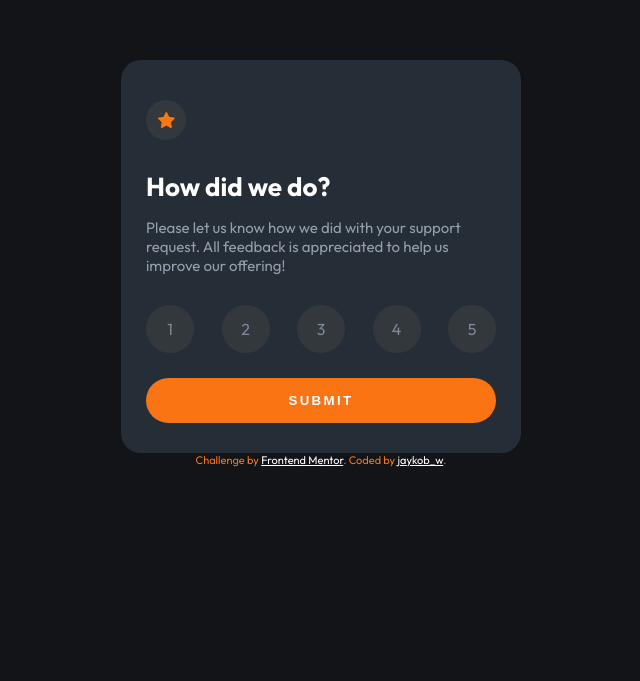
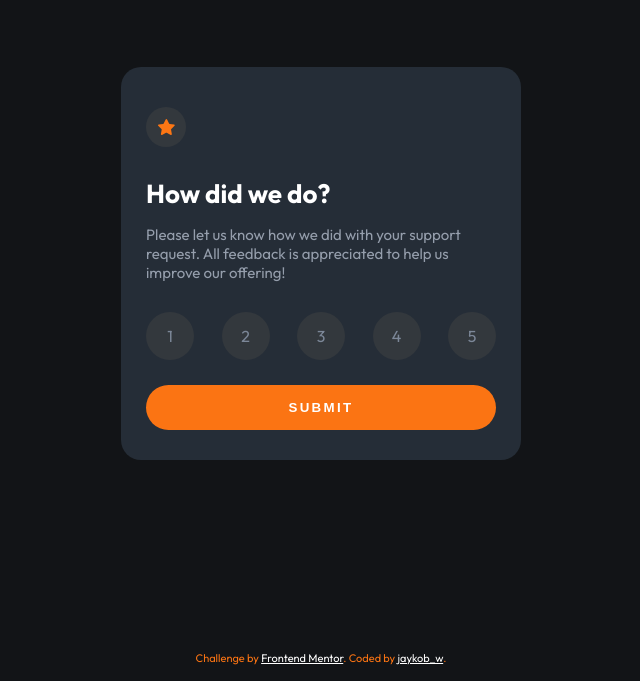
Before and after one commit to jaykobpc/Interactive-rating-component, a plain HTML site: page index.html in a window 1280 px wide. Shown: the part 119-800 px from the top of the page, without its empty margins (319-959 px from the left). Drawn offline with Linux system fonts and the light colour scheme.

Commit message:
attribution to bottom

```diff
--- a/index.css
+++ b/index.css
@@ -57,6 +57,10 @@ button {
     font-size: 11px;
     text-align: center;
     color: var(--color-primary);
+
+    position: absolute;
+    bottom: 0;
+    height: 30px;
 }
 
 .attribution a {
```
